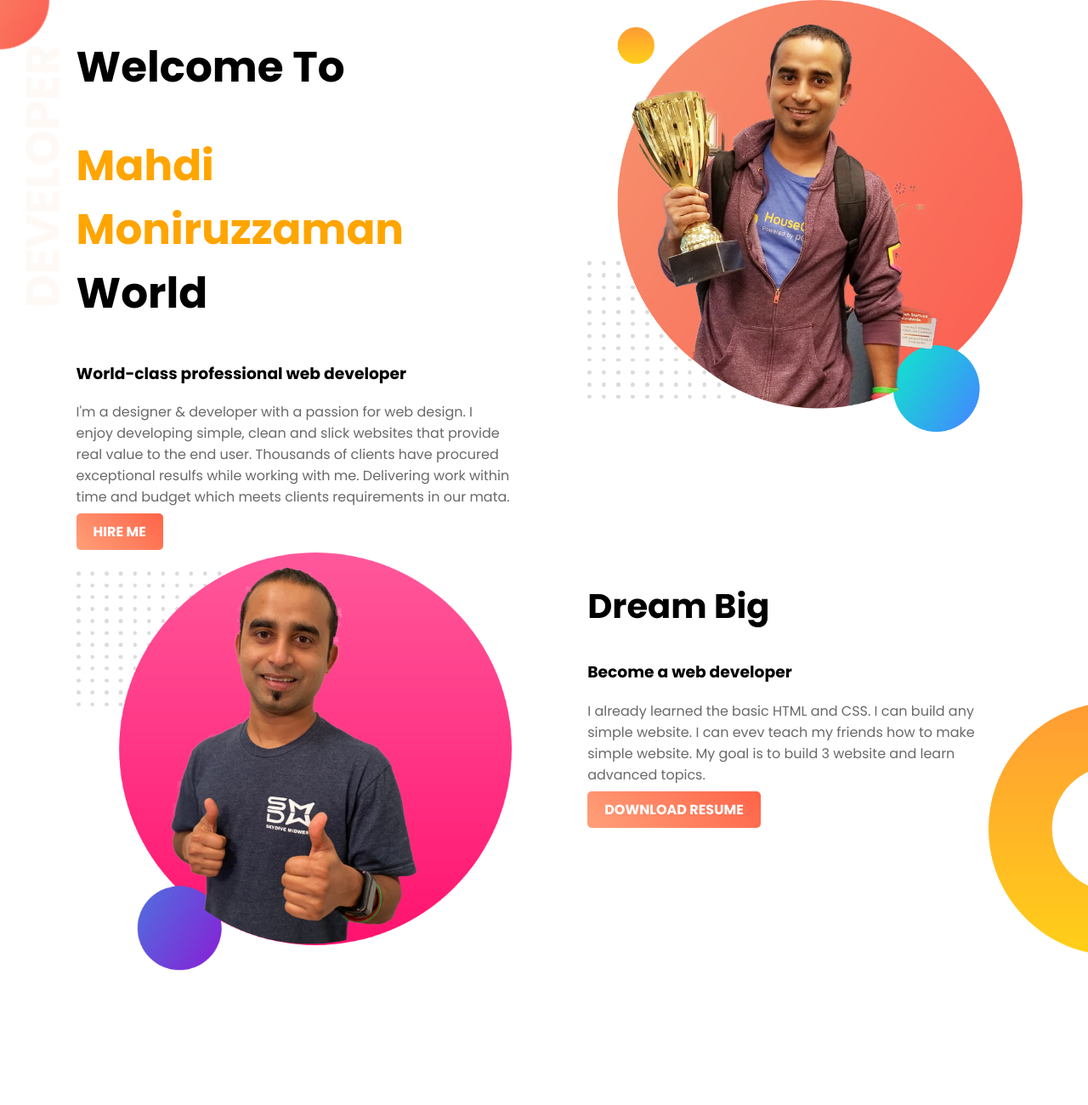
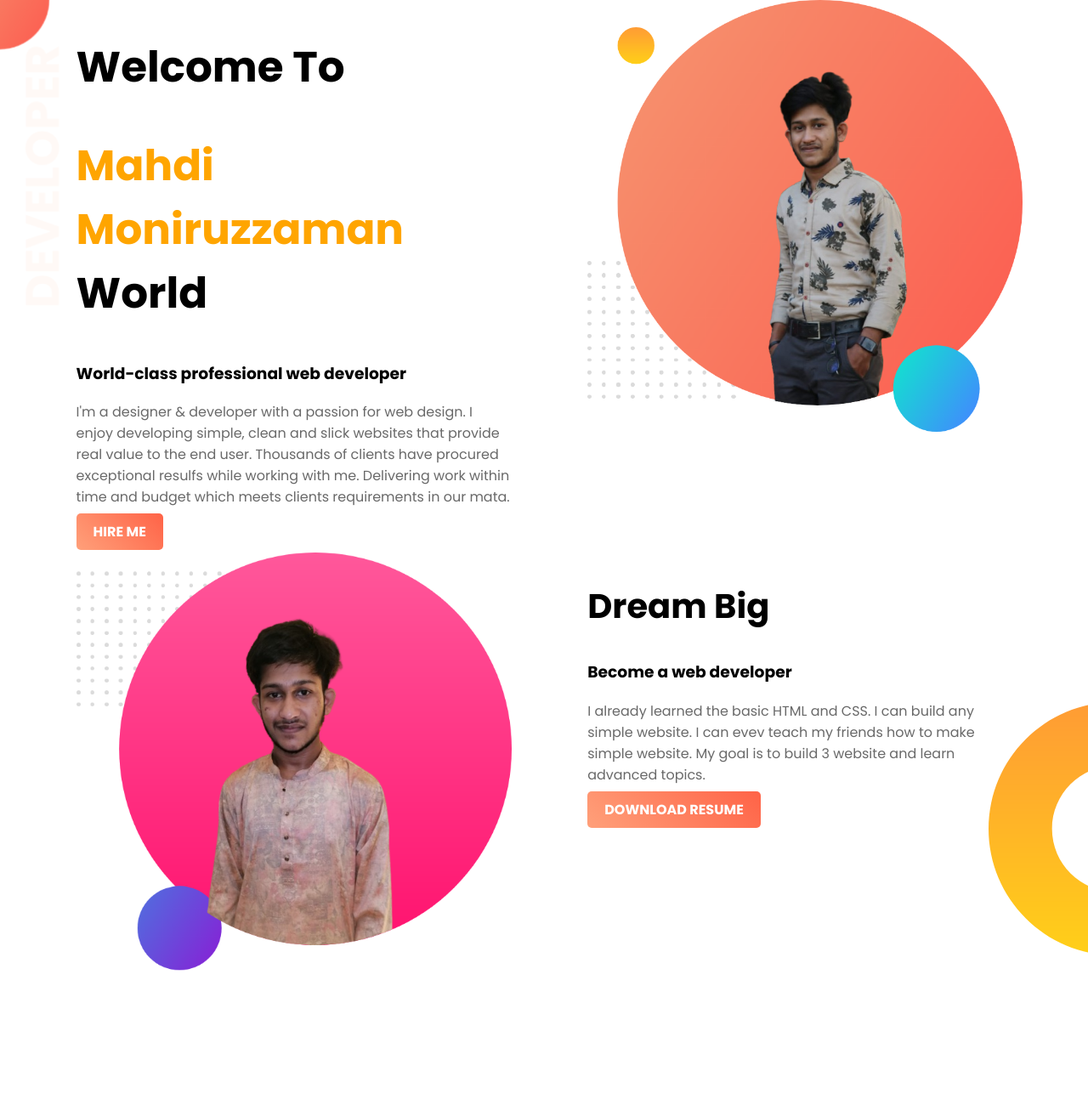
Before and after one commit to mahdimonir/web-portfolio, a plain HTML site: page index.html in a window 1280 px wide. Shown: the top 1300 px of the page at 85% size. Drawn offline with Linux system fonts and the light colour scheme.

Commit message:
updating image

```diff
--- a/index.html
+++ b/index.html
@@ -18,12 +18,12 @@
             <a href="https://www.facebook.com/moniruzzamanmahdii" target="_blank" class="link-button">HIRE ME </a>
         </div>
         <div class="half-width">
-            <img src="images/jhankar.png" alt="">
+            <img src="images/mahdi.png" alt="">
         </div>
     </section>
     <section class="dream-area">
         <div class="half-width">
-            <img src="images/jhankar2.png" alt="">
+            <img src="images/mahdi1.png" alt="">
         </div>
         <div class="half-width">
             <h2>Dream Big</h2>
```
Also changed, not shown: images/jhankar.png (deleted), images/jhankar2.png (deleted), images/mahdi.png (added), images/mahdi1.png (added), images/my-bg.png (deleted), images/my-bg2.png (deleted).
